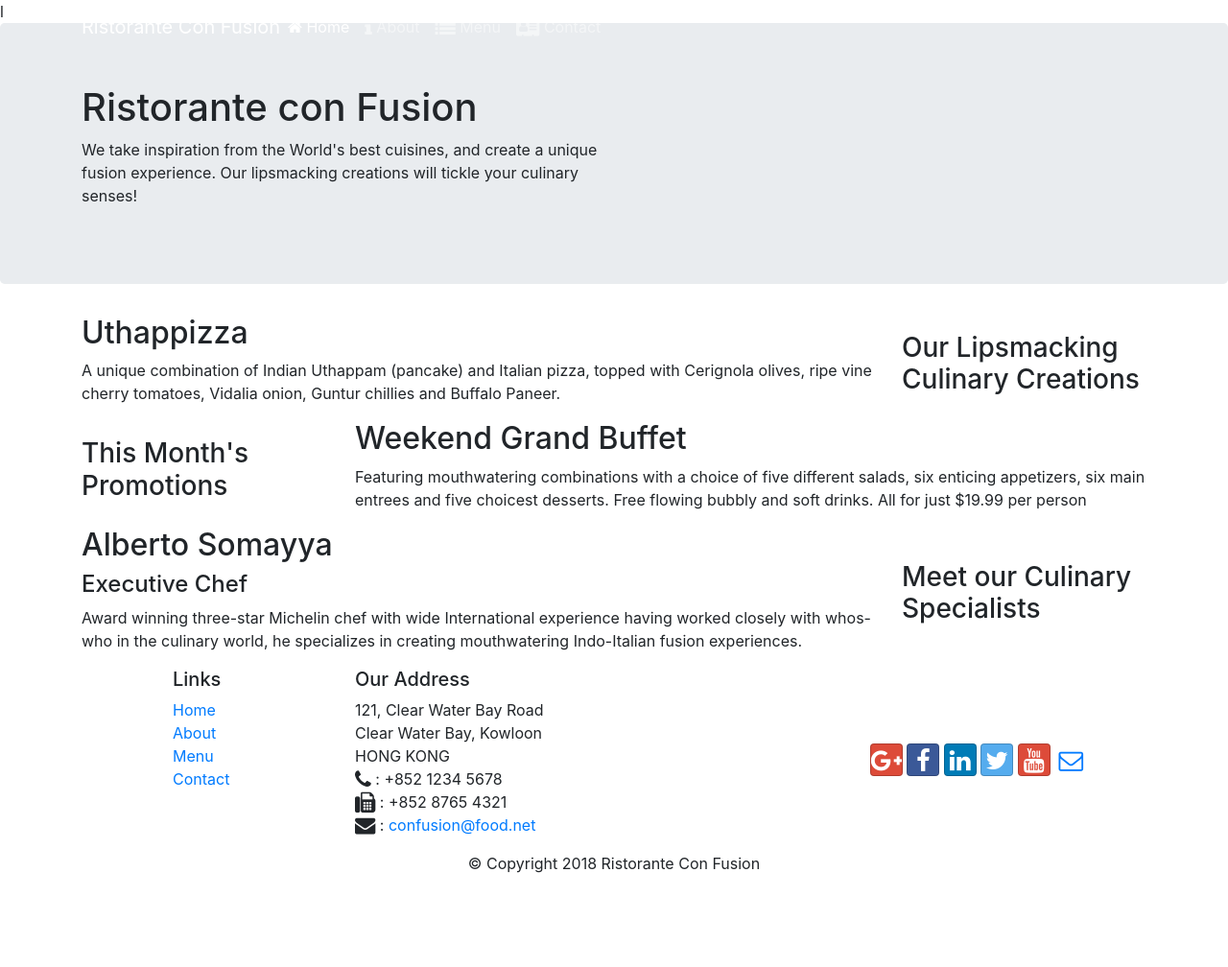
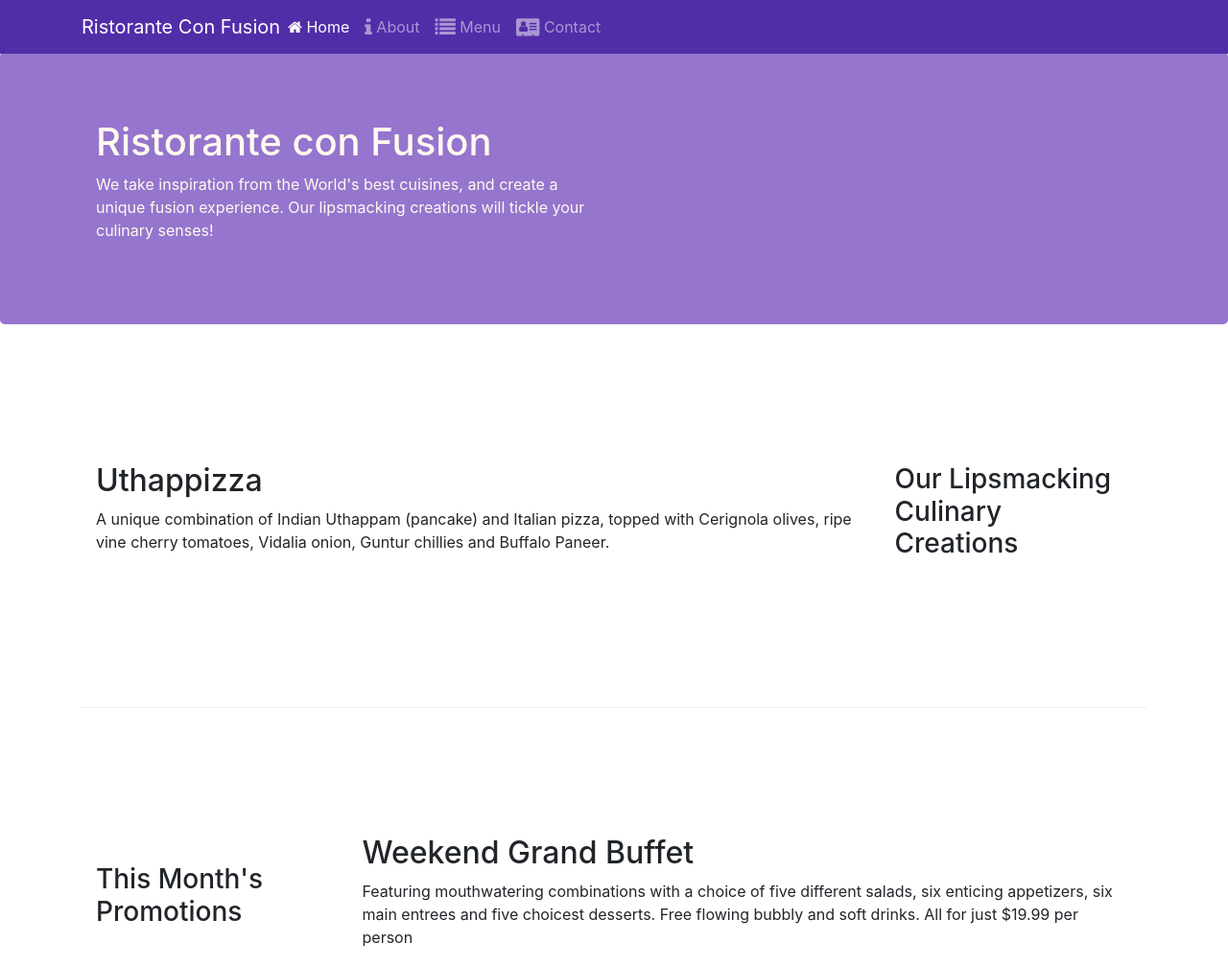
Before and after one commit to harshmishra2/html_css_bootstrap_project, a website: page index.html in a window 1280 px wide. Shown: the top 1008 px of the page at 96% size. Before the commit the page ends 928 px from the top, so only its background shows below. Drawn offline with nearby package versions, Linux system fonts and the light colour scheme.

Commit message:
added css folder differently

```diff
--- /dev/null
+++ b/CSS/styles.css
@@ -0,0 +1,48 @@
+.row-header{
+
+	margin: 0px auto;
+	padding: 0px auto;
+}
+
+.row-content{
+	margin: 0px auto;
+	padding: 40px 0px 40px 0px;
+	border-bottom: 1px ridge;
+	min-height: 400px;
+}
+
+.footer{
+	background-color: #D1C4E9;
+	margin: 0px auto;
+	padding:20px 0px 20px 0px;
+}
+
+.jumbotron{
+	padding: 70px 30px 70px 30px;
+	margin: 0px auto;
+	background: #9575CD;
+	color: floralwhite;
+}
+
+address {
+	font-size: 80%;
+	margin:0px;
+ 	color: #0f0f0f;
+}
+
+/*.block{
+	margin: 50px
+}*/
+
+body{
+	padding: 30px 0px 0px 0px;
+	z-index: 0 auto;
+}
+
+.navbar-dark {
+background-color: #512DA8;
+}
+
+/*navbar-toggle-icon{
+	background-color: #512DA8;
+}*/
--- a/index.html
+++ b/index.html
@@ -11,7 +11,7 @@ l<!DOCTYPE html>
     <link rel="stylesheet" href="node_modules/bootstrap/dist/css/bootstrap.min.css">
     <link rel="stylesheet" href="node_modules/font-awesome/css/font-awesome.min.css">
     <link rel="stylesheet" href="node_modules/bootstrap-social/bootstrap-social.css">
-    <link rel="stylesheet" href="WebDev_CourseraHKUni/CSS/styles.css">
+    <link rel="stylesheet" href="CSS/styles.css">
     <title>Ristorante Con Fusion</title>
 </head>
 
```
Also changed, not shown: aboutus.html (+1 -1 lines), contactus.html (+1 -1 lines).
